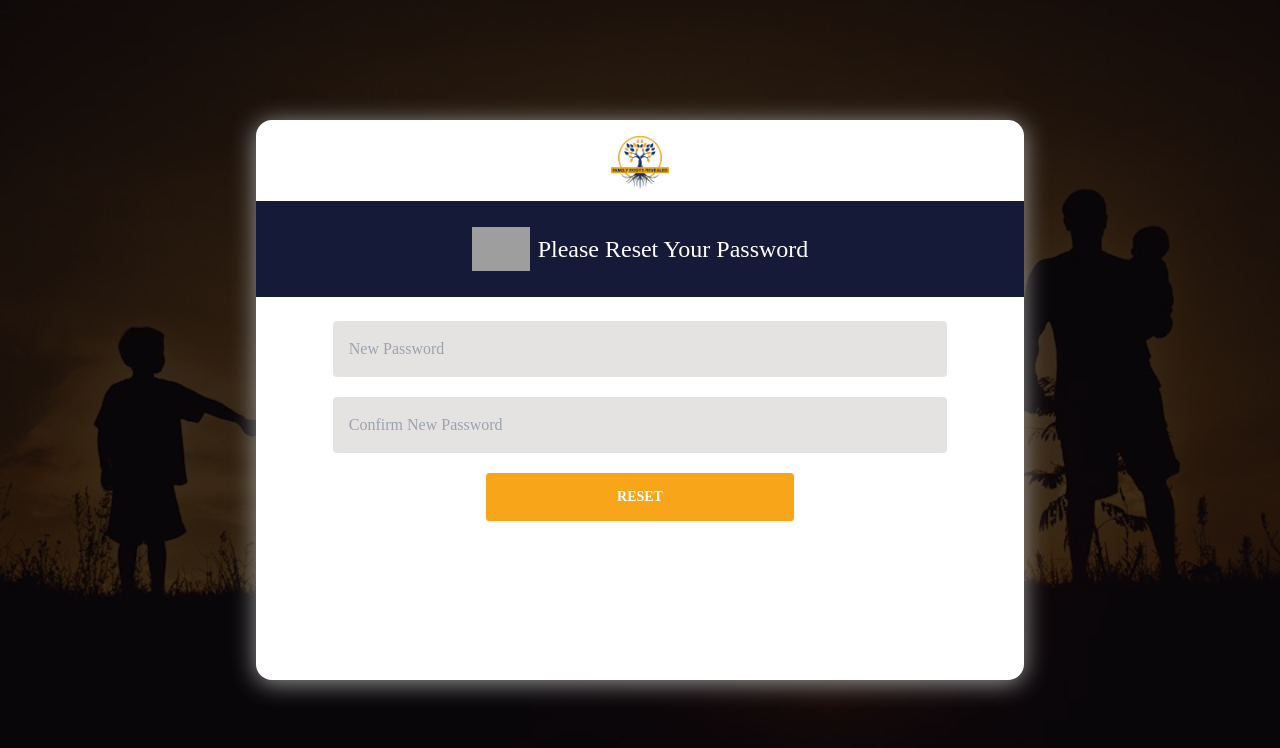
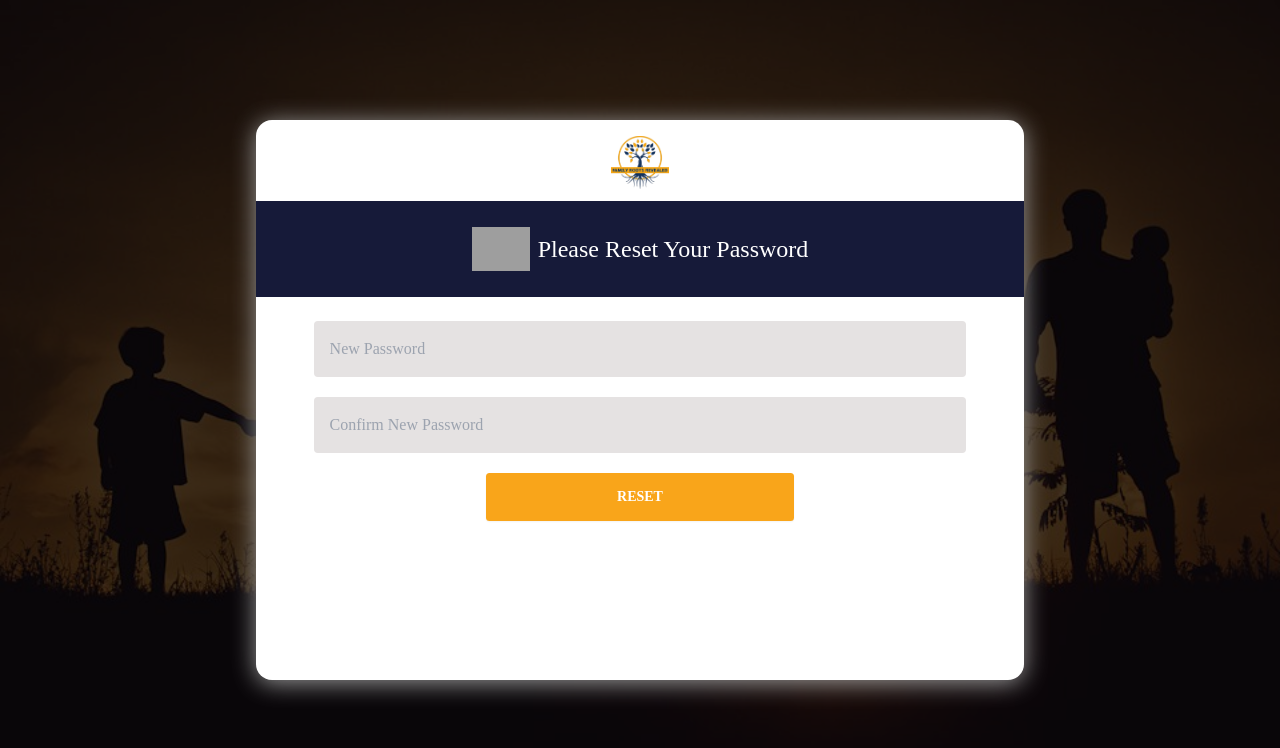
Before and after one commit to mamun464/Family-Tree-Management-Frontend_by-React, a React (Vite) app: page /1/1 in a window 1280 px wide. Shown: the top 748 px of the page. Built offline with nearby package versions, Linux system fonts and the light colour scheme; grey boxes are pictures that could not be loaded; a web font is replaced by a local one.

Commit message:
update the form 2

```diff
--- a/src/Components/ForgetPassword/ForgetPassword.jsx
+++ b/src/Components/ForgetPassword/ForgetPassword.jsx
@@ -75,7 +75,7 @@ const ForgetPassword = () => {
             <input className="text-base p-4" type="password" placeholder="New Password" />
             <input className="text-base p-4" type="password" placeholder="Confirm New Password" />
 
-            <button className="btn login-btn border-0 text-white hover:bg-[#161A39] " >RESET</button>
+            <button className="btn login-btn border-0 text-white hover:bg-[#161A39] mb-10" >RESET</button>
           </div>
 
 
--- a/src/Components/ForgetPassword/ResetForm.css
+++ b/src/Components/ForgetPassword/ResetForm.css
@@ -53,7 +53,7 @@
 input {
     border: none;
     background-color: rgb(229, 226, 226);
-    width: 80%;
+    width: 85%;
     border-radius: 0.25em;
 }
 
```
